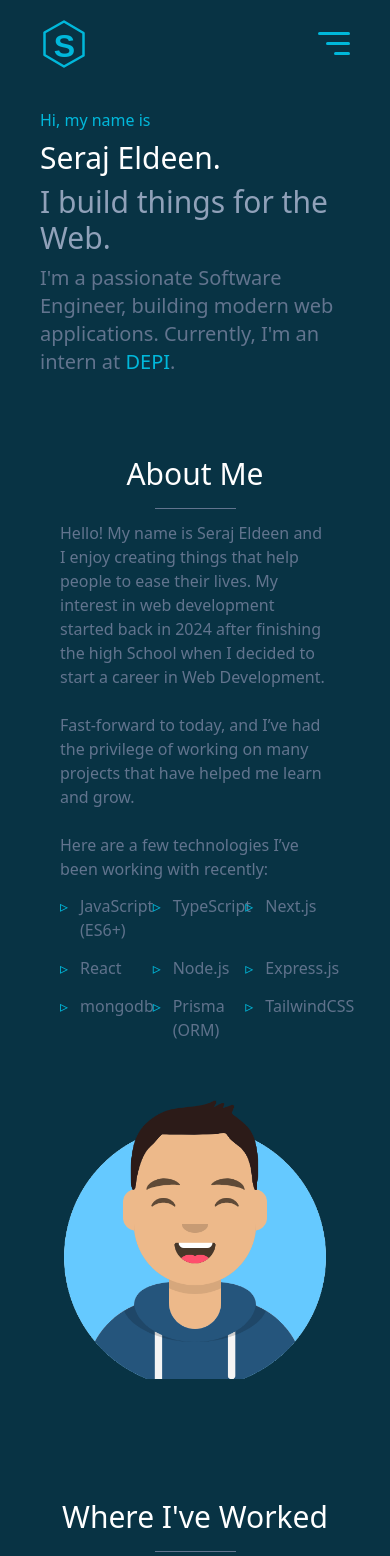
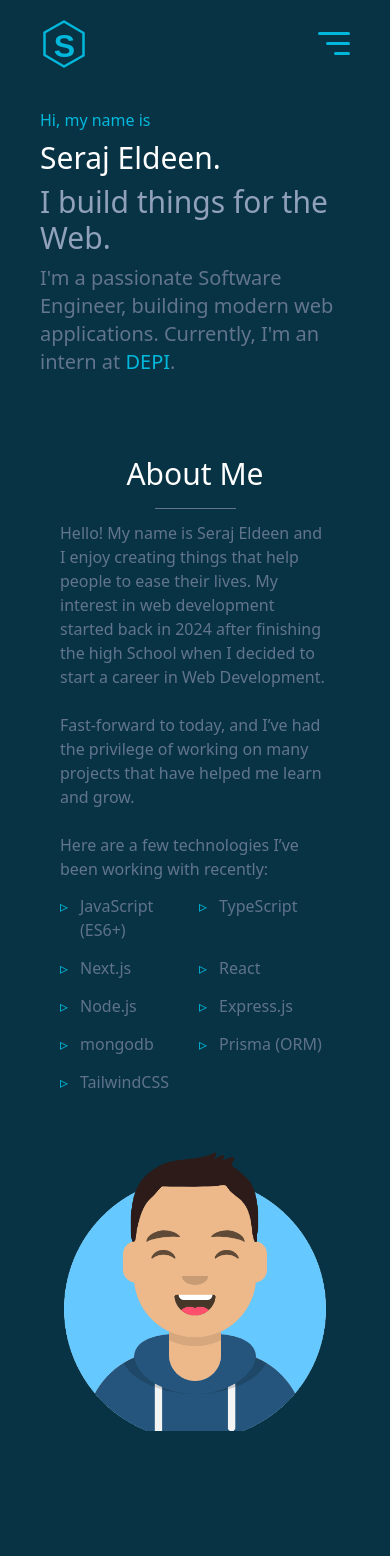
Before and after one commit to SerajEldeen/portfolio-v2, a Next.js app: page / in a window 390 px wide. Shown: the top 1556 px of the page. Built offline with nearby package versions, Linux system fonts and the light colour scheme.

Commit message:
fix:some issues

```diff
--- a/src/components/About.tsx
+++ b/src/components/About.tsx
@@ -71,7 +71,7 @@ function About() {
 
           {/* List of Skills */}
           <motion.div variants={paragraphVariants}>
-            <ul className="grid grid-cols-3 gap-x-2 gap-y-1">
+            <ul className="grid grid-cols-2 md:grid-cols-3 gap-x-2 gap-y-1">
               {skills.map((tech) => (
                 <li
                   key={tech}
--- a/src/components/AddProject.tsx
+++ b/src/components/AddProject.tsx
@@ -31,7 +31,7 @@ function AddProject() {
 
   return (
     <section className="md:px-50 px-15 py-15 flex justify-center items-center flex-col">
-      <h2 className="text-slate-400 text-3xl mb-2">
+      <h2 className="text-slate-400 md:text-3xl text-2xl mb-2">
         Other NoteWorthy Projects
       </h2>
       <Link
--- a/src/components/Experience.tsx
+++ b/src/components/Experience.tsx
@@ -48,7 +48,7 @@ function Experience() {
   return (
     <section className="md:px-50 px-15 py-15" id="experience">
       {/* Heading */}
-      <h1 className="flex flex-col sm:flex-row items-center gap-4 text-3xl font-medium text-white">
+      <h1 className="flex flex-col sm:flex-row items-center gap-4 md:text-3xl text-2xl font-medium text-white">
         Where I&apos;ve Worked
         <span className="md:w-[30%] w-[30%] h-[1px] bg-slate-500" />
       </h1>
```
